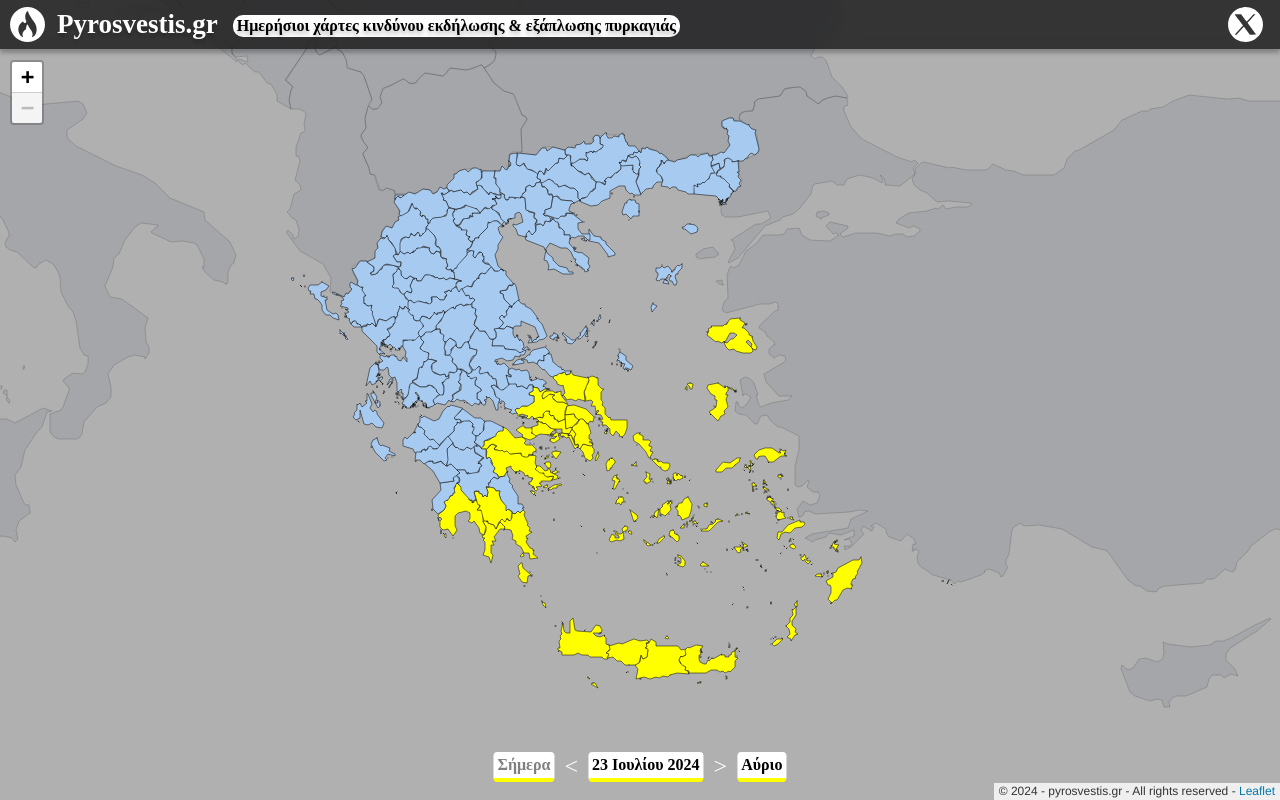
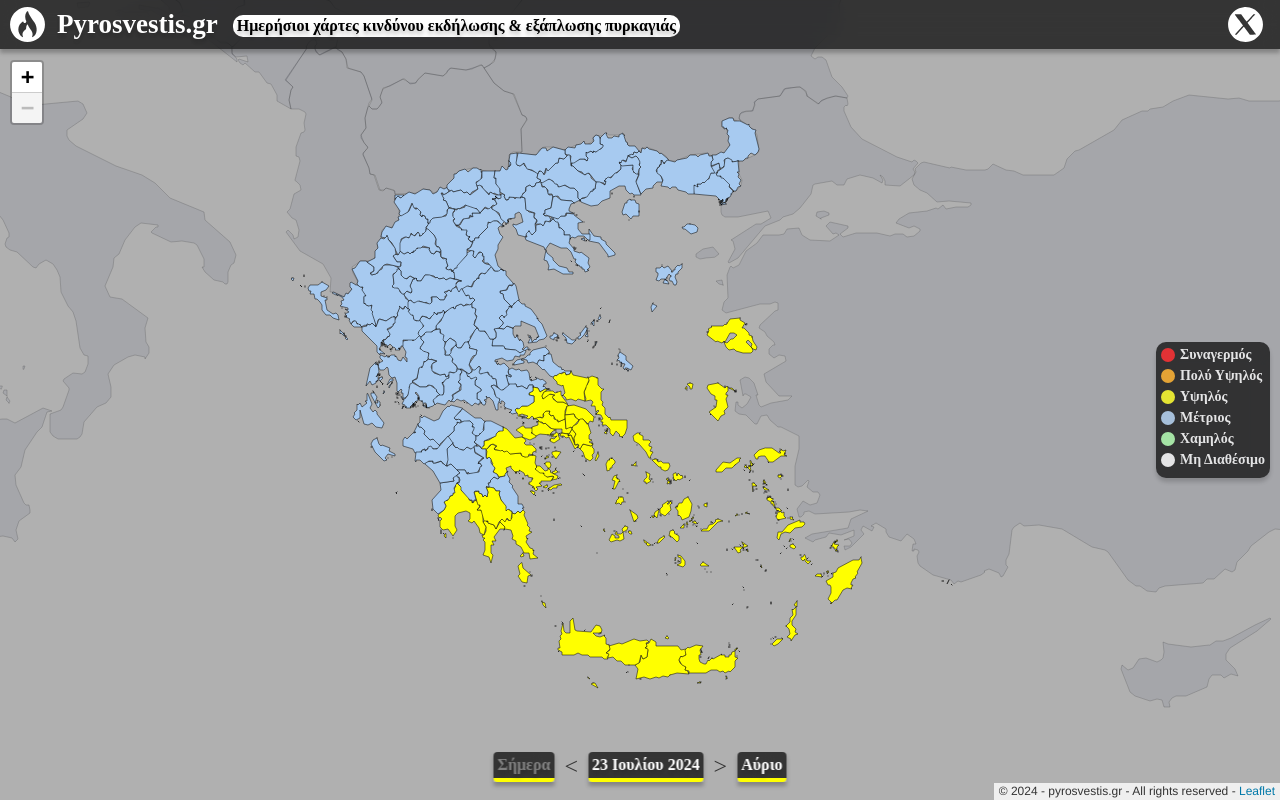
Before and after one commit to skonstantis/pyrosvestis.gr, a React (Vite) app: page / in a window 1280 px wide. Built offline with nearby package versions, Linux system fonts and the light colour scheme.

Commit message:
legend integration and improvements

```diff
--- a/src/classes/Colors.js
+++ b/src/classes/Colors.js
@@ -9,7 +9,7 @@ export default class Colors {
     this.addItem(2, "#FFFF00");
     this.addItem(3, "#FFA304");
     this.addItem(4, "#FE0003");
-    this.addItem(-1, "#505050");
+    this.addItem(-1, "#FFFFFF");
   }
 
   addItem(id, color) {
--- a/src/constants/initialFillColor.js
+++ b/src/constants/initialFillColor.js
@@ -1,5 +1,5 @@
 /* Author: Sotiris Konstantis */
 
-const initalFillColor = "transparent";
+const initialFillColor = "transparent";
 
-export default initalFillColor;
+export default initialFillColor;
--- a/src/constants/mapConfig.js
+++ b/src/constants/mapConfig.js
@@ -1,7 +1,7 @@
 /* Author: Sotiris Konstantis */
 
 import { isMobileDevice } from "../functions/isMobileDevice";
-import initalFillColor from "./initialFillColor";
+import initialFillColor from "./initialFillColor";
 
 export const greeceJSONPath = "../../assets/dasarcheia-final.geojson";
 
@@ -24,13 +24,13 @@ export const maxBounds = [
 
 export const maxBoundsViscosity = 1.0;
 
-export const style = { height: "100vh", width: "100%", background: "#B0B0B0" };
+export const style = { position: "relative", height: "100vh", width: "100%", background: "#B0B0B0" };
 
 export const greeceStyle = {
   color: "#000000",
   weight: 1,
   opacity: 0.5,
-  fillColor: initalFillColor,
+  fillColor: initialFillColor,
   fillOpacity: 1,
 };
 
--- /dev/null
+++ b/src/view/Categories.jsx
@@ -0,0 +1,44 @@
+/* Author: Sotiris Konstantis */
+
+import styles from "./categories.module.css";
+import { isMobileDevice } from "../functions/isMobileDevice";
+
+export const Categories = () => {
+  const isMobile = isMobileDevice();
+
+  return (
+<div>
+      <div className={isMobile ? `${styles.container} ${styles.mobile}` : `${styles.container} ${styles.desktop}`}>
+        <div className={styles.entry}>
+          <div className={styles.dots + ' ' + styles.five}></div>
+          <div className={styles.text}>Συναγερμός</div>
+        </div>
+
+        <div className={styles.entry}>
+          <div className={styles.dots + ' ' + styles.four}></div>
+          <div className={styles.text}>Πολύ Υψηλός</div>
+        </div>
+
+        <div className={styles.entry}>
+          <div className={styles.dots + ' ' + styles.three}></div>
+          <div className={styles.text}>Υψηλός</div>
+        </div>
+
+        <div className={styles.entry}>
+          <div className={styles.dots + ' ' + styles.two}></div>
+          <div className={styles.text}>Μέτριος</div>
+        </div>
+
+        <div className={styles.entry}>
+          <div className={styles.dots + ' ' + styles.one}></div>
+          <div className={styles.text}>Χαμηλός</div>
+        </div>
+
+        <div className={styles.entry}>
+          <div className={styles.dots + ' ' + styles.notfound}></div>
+          <div className={styles.text}>Μη Διαθέσιμο</div>
+        </div>
+      </div>
+    </div>
+  );
+};
--- a/src/view/Map.jsx
+++ b/src/view/Map.jsx
@@ -21,7 +21,8 @@ import riskFile from "../constants/riskFile";
 import { useSessionStorage } from '../functions/useSessionStorage';
 import types from "../constants/types";
 import noOfLayers from "../constants/noOfLayers";
-import initalFillColor from "../constants/initialFillColor";
+import initialFillColor from "../constants/initialFillColor";
+import { Categories } from "./Categories";
 
 const Map = () => {
   const [greeceData, setGreeceData] = useState(null);
@@ -97,7 +98,7 @@ const Map = () => {
             layers.forEach((layer) => {
               if (layer.feature.properties.OBJECTID === item.layer) {
                 console.log(colors.getColorId(layer.options.fillColor));
-                if(layer.options.fillColor == initalFillColor)
+                if(layer.options.fillColor == initialFillColor)
                 {
                   setTimeout(checkAndExecute, 10);
                   return;
@@ -172,6 +173,7 @@ const Map = () => {
         )}
         <CustomAttribution />
       </MapContainer>
+        <Categories />
         <RegionStats
           isSelected={isSelected}
           selectedDate={selectedDate}
--- /dev/null
+++ b/src/view/categories.module.css
@@ -0,0 +1,78 @@
+/* Author: Sotiris Konstantis */
+
+.mobile{
+    left:0 ;
+    bottom: 0;
+    margin: 10px;
+    margin-bottom: 0px;
+}
+
+.desktop{
+    top: 50%;
+    right: 0;
+    margin: 10px;
+}
+
+.container {
+    position: absolute;
+    transform: translateY(-50%);
+    z-index: 1000;
+    cursor: pointer;
+    font-size: 14px;
+    font-weight: bolder;
+    display: flex;
+    flex-direction: column;
+    align-items: flex-start;
+    font-weight: bolder;
+    background-color: black;
+    opacity: 0.7;
+    border-radius: 10px;
+    box-shadow: 0px 4px 4px rgba(0, 0, 0, 0.25);
+    backdrop-filter: blur(10px);
+    text-shadow: 0px 4px 4px rgba(16, 16, 16, 0.25);
+    color: white;
+    padding: 5px;
+}
+
+.entry {
+    display: flex;
+    align-items: center;
+    margin-bottom: 5px;
+}
+
+.text {
+    padding-left: 5px;
+    white-space: nowrap;
+    text-shadow: 0px 4px 4px rgba(16, 16, 16, 0.25);
+}
+
+.dots {
+    width: 14px;
+    height: 14px;
+    border-radius: 50%;
+    box-shadow: 0px 4px 4px rgba(0, 0, 0, 0.25);
+}
+
+.five {
+    background-color: #FE0003;
+}
+
+.four {
+    background-color: #FFA304;
+}
+
+.three {
+    background-color: #FFFF00;
+}
+
+.two {
+    background-color: #A7CAF0;
+}
+
+.one {
+    background-color: #A5FEA4;
+}
+
+.notfound {
+    background-color: #FFFFFF;
+}
--- a/src/view/date.module.css
+++ b/src/view/date.module.css
@@ -18,8 +18,11 @@
 
   .dateContainer,
   .dateContainerCentral {
-  text-align: center;
-  position: relative;
+    text-align: center;
+    position: relative;
+    box-shadow: 0px 4px 4px rgba(0, 0, 0, 0.25);
+    backdrop-filter: blur(10px);
+    text-shadow: 0px 4px 4px rgba(16, 16, 16, 0.25);
   }
 
   .dateContainerCentral {
@@ -32,8 +35,8 @@
     bottom: 120%;
     left: 50%;
     transform: translateX(-50%);
-    background-color: white;
-    color: black;
+    background-color: rgb(0, 0, 0, 0.7);
+    color: white;
     padding: 2px;
     border-radius: 4px;
     opacity: 0;
@@ -42,6 +45,9 @@
     white-space: nowrap;
     font-size: 12px;
     z-index: 1;
+    box-shadow: 0px 4px 4px rgba(0, 0, 0, 0.25);
+    backdrop-filter: blur(10px);
+    text-shadow: 0px 4px 4px rgba(16, 16, 16, 0.25);
   }
 
   .dateContainerCentral:hover::after
@@ -54,8 +60,8 @@
     white-space: nowrap;
     display: inline-block;
     padding: 4px;
-    background: white;
-    color: black;
+    background-color: rgb(0, 0, 0, 0.7);
+    color: white;
     border-radius: 4px;
     font-weight: bold;
     font-size: 16px;
@@ -69,8 +75,7 @@
     padding: 10px;
     cursor: pointer;
     font-size: 24px;
-    color: white;
-
+    color: rgb(0, 0, 0, 0.7);
   }
 
   .arrow::after {
@@ -79,8 +84,8 @@
     bottom: 90%;
     left: 50%;
     transform: translateX(-50%);
-    background-color: white;
-    color: black;
+    background-color: rgb(0, 0, 0, 0.7);
+    color: white;
     padding: 2px;
     border-radius: 5px;
     opacity: 0;
@@ -110,6 +115,7 @@
     left: 50%;
     transform: translateX(-50%);
     z-index: 10;
+    box-shadow: 0px 4px 4px rgba(0, 0, 0, 0.25);
   }
 
   .calendar {
--- a/src/view/header.module.css
+++ b/src/view/header.module.css
@@ -14,7 +14,7 @@
 }
 
 .headerText {
-  text-shadow: 0px 4px 4px rgba(0, 0, 0, 0.25);
+  text-shadow: 0px 4px 4px rgba(16, 16, 16, 0.25);
   font-weight: bolder;
   margin: 5px;
   color: #ffffff;
--- a/src/view/regionStats.module.css
+++ b/src/view/regionStats.module.css
@@ -8,10 +8,13 @@
     padding: 7px;
     margin: 10px;
     border-bottom: 10px solid;
-    background: rgba(255, 255, 255);
-    color: black;
+    background: rgb(0, 0, 0, 0.7);
+    color: white;
     z-index: 100000000;
     border-radius: 10px;
+    box-shadow: 0px 4px 4px rgba(0, 0, 0, 0.25);
+    backdrop-filter: blur(10px);
+    text-shadow: 0px 4px 4px rgba(16, 16, 16, 0.25);
 }
 
 .title{
```
